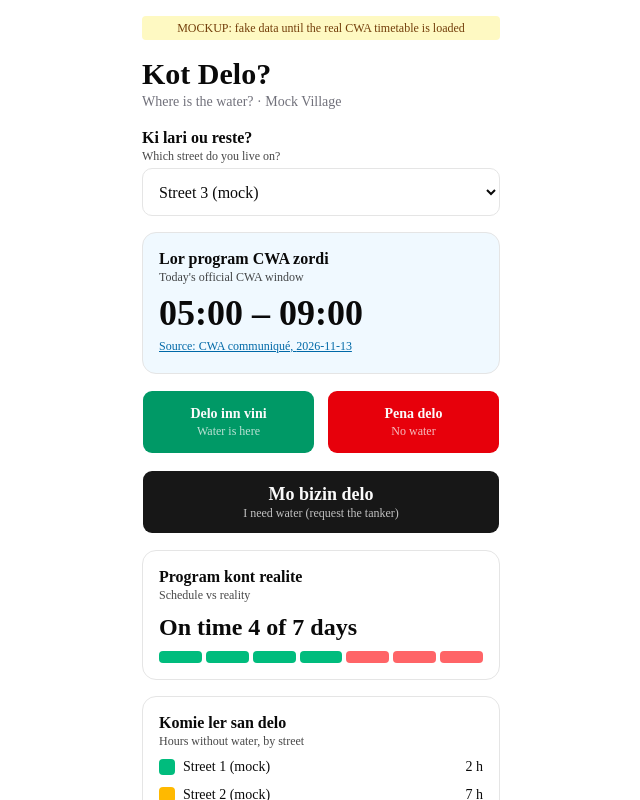
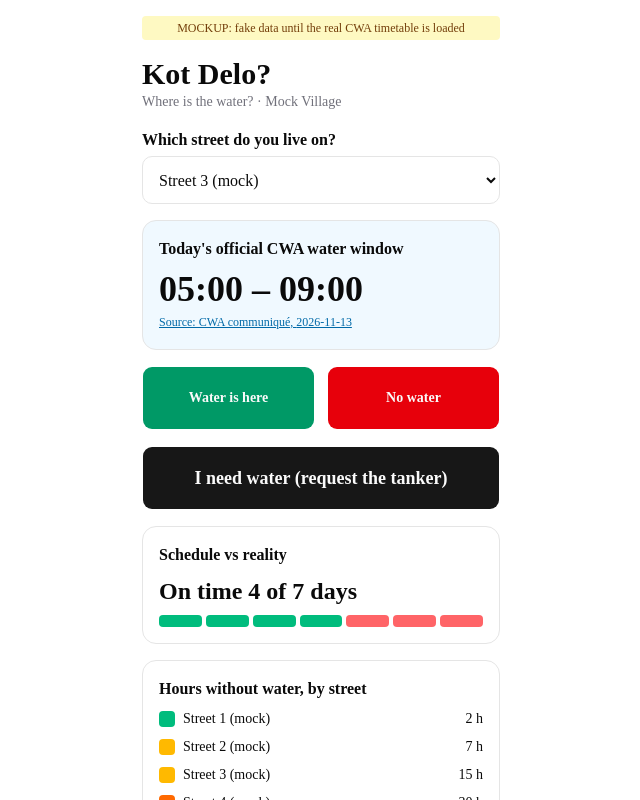
Before and after one commit to TusharDwarka/hackathon-mdx-2026, a Next.js app: page / in a window 1280 px wide. Shown: the top 800 px of the page, without its empty margins (319-959 px from the left). Built offline with nearby package versions, Linux system fonts and the light colour scheme.

Commit message:
docs: English-only UI, real branch names in CLAUDE.md; web: Kreol labels to English

```diff
--- a/app/driver/page.tsx
+++ b/app/driver/page.tsx
@@ -16,7 +16,7 @@ export default function DriverPage() {
   return (
     <main className="mx-auto flex w-full max-w-[390px] flex-col gap-4 p-4">
       <p className="rounded bg-yellow-100 px-2 py-1 text-center text-xs text-yellow-900">MOCKUP: no GPS sent yet</p>
-      <h1 className="text-2xl font-bold">Chauffeur kamion <span className="block text-sm font-normal text-zinc-500">Tanker driver</span></h1>
+      <h1 className="text-2xl font-bold">Tanker driver</h1>
 
       {!active ? (
         <Button className="h-16 text-lg" onClick={() => { setActive(true); setServed([]); }}>Start round · {WAITING.length} stops</Button>
--- a/app/map/page.tsx
+++ b/app/map/page.tsx
@@ -58,10 +58,10 @@ export default function MapPage() {
         {stopsAway > 0 ? (
           <>
             <p className="text-2xl font-bold">{stopsAway} stop{stopsAway > 1 ? "s" : ""} away</p>
-            <p className="text-lg">Kamion pe vini · about {eta} min</p>
+            <p className="text-lg">Tanker on the way · about {eta} min</p>
           </>
         ) : (
-          <p className="text-2xl font-bold text-emerald-700">Kamion inn ariv! Served ✓</p>
+          <p className="text-2xl font-bold text-emerald-700">Tanker arrived! Served ✓</p>
         )}
         <p className="text-sm text-zinc-500">Your street: {MY_STREET.name}</p>
         <Link href="/" className="text-sm text-sky-700 underline">← Back</Link>
--- a/app/page.tsx
+++ b/app/page.tsx
@@ -9,13 +9,8 @@ import { MOCK_AREA, MOCK_HOURS_DRY, MOCK_RELIABILITY, MOCK_STREETS, MOCK_WINDOW
 // Heat colour: hours since last water_on report
 const heat = (h: number) => (h < 6 ? "bg-emerald-500" : h < 24 ? "bg-amber-400" : h < 48 ? "bg-orange-500" : "bg-red-600");
 
-function Label({ kr, en }: { kr: string; en: string }) {
-  return (
-    <span className="flex flex-col leading-tight">
-      <span className="font-semibold">{kr}</span>
-      <span className="text-xs opacity-75">{en}</span>
-    </span>
-  );
+function Label({ text }: { text: string }) {
+  return <span className="font-semibold">{text}</span>;
 }
 
 export default function Home() {
@@ -34,7 +29,7 @@ export default function Home() {
       </header>
 
       <label className="flex flex-col gap-1">
-        <Label kr="Ki lari ou reste?" en="Which street do you live on?" />
+        <Label text="Which street do you live on?" />
         <select className="h-12 rounded-lg border px-3 text-base" value={streetId} onChange={(e) => setStreetId(Number(e.target.value))}>
           {MOCK_STREETS.map((s) => (
             <option key={s.id} value={s.id}>{s.name}</option>
@@ -43,34 +38,34 @@ export default function Home() {
       </label>
 
       <section className="rounded-xl border bg-sky-50 p-4">
-        <Label kr="Lor program CWA zordi" en="Today's official CWA window" />
+        <Label text="Today's official CWA water window" />
         <p className="mt-2 text-4xl font-bold tabular-nums">{MOCK_WINDOW.start_time} – {MOCK_WINDOW.end_time}</p>
         <a href={MOCK_WINDOW.source_url} className="text-xs text-sky-700 underline">Source: CWA communiqué, {MOCK_WINDOW.source_date}</a>
       </section>
 
       <div className="grid grid-cols-2 gap-3">
         <Button className="h-16 bg-emerald-600 hover:bg-emerald-700" onClick={() => setReported(true)}>
-          <Label kr="Delo inn vini" en="Water is here" />
+          <Label text="Water is here" />
         </Button>
         <Button className="h-16 bg-red-600 hover:bg-red-700" onClick={() => setReported(true)}>
-          <Label kr="Pena delo" en="No water" />
+          <Label text="No water" />
         </Button>
       </div>
-      {reported && <p className="text-center text-sm text-zinc-600">Mersi! Reported for {street.name}.</p>}
+      {reported && <p className="text-center text-sm text-zinc-600">Thanks! Reported for {street.name}.</p>}
 
       <Button className="h-16 text-lg" disabled={requested} onClick={() => setRequested(true)}>
-        <Label kr="Mo bizin delo" en="I need water (request the tanker)" />
+        <Label text="I need water (request the tanker)" />
       </Button>
       {requested && (
         <Link href="/map" className="rounded-xl border-2 border-sky-600 p-3 text-center font-semibold text-sky-700">
-          Kamion pe vini → see the truck live
+          Tanker on the way → see it live
         </Link>
       )}
 
       <SurpriseCard />
 
       <section className="rounded-xl border p-4">
-        <Label kr="Program kont realite" en="Schedule vs reality" />
+        <Label text="Schedule vs reality" />
         <p className="mt-2 text-2xl font-bold">On time {MOCK_RELIABILITY.onTime} of {MOCK_RELIABILITY.days} days</p>
         <div className="mt-2 flex gap-1">
           {Array.from({ length: MOCK_RELIABILITY.days }, (_, i) => (
@@ -80,7 +75,7 @@ export default function Home() {
       </section>
 
       <section className="rounded-xl border p-4">
-        <Label kr="Komie ler san delo" en="Hours without water, by street" />
+        <Label text="Hours without water, by street" />
         <ul className="mt-2 flex flex-col gap-2">
           {MOCK_STREETS.map((s) => (
             <li key={s.id} className="flex items-center gap-2 text-sm">
--- a/team/p2-frontend/TODO.md
+++ b/team/p2-frontend/TODO.md
@@ -1,5 +1,5 @@
 # TODO (p2-frontend) — Home screen and visual polish
-Branch: feat/home. Own: app/page.tsx, app/layout.tsx, app/globals.css, components/home/*, components/ui/* (shadcn). Mobile-first 390px, Kreol label with English underneath, big tap targets.
+Branch: feat/home. Own: app/page.tsx, app/layout.tsx, app/globals.css, components/home/*, components/ui/* (shadcn). Mobile-first 390px, English labels only (no Kreol), big tap targets.
 Until P3's queries exist, use a small local fake-data object so screens render; swap to the real calls later.
 
 - [ ] Step 2: street picker + today's official window (area, day, start-end, source link)
```
Also changed, not shown: 4 other files (tests, documents, lock files or other folders).
